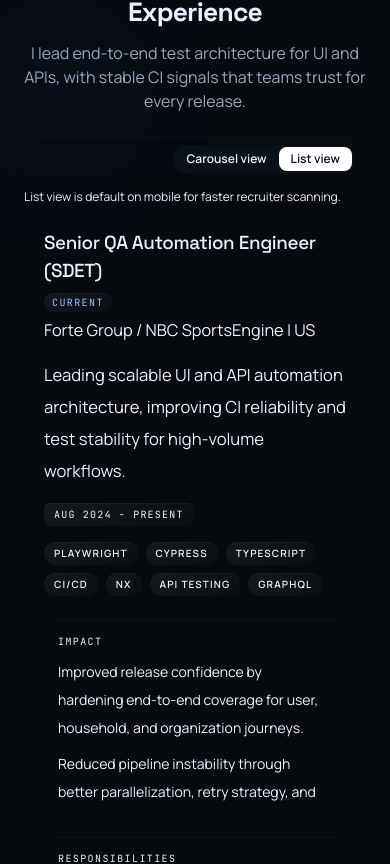
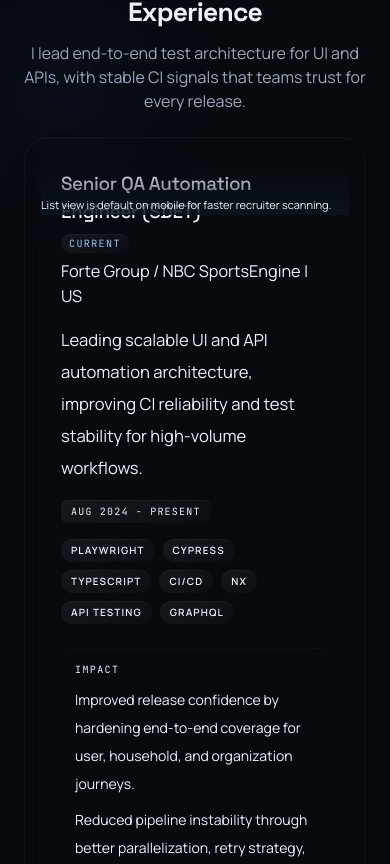
Before and after one commit to lucasvacis87/portfolio-lucas-vacis, a React (Vite) app: page / in a window 390 px wide. Shown: the part 6911-7775 px from the top of the page. Built offline with nearby package versions, Linux system fonts and the light colour scheme.

Commit message:
feat(experience): unify carousel/list visuals and deploy-ready interactions

```diff
--- a/src/components/sections/ExperienceSection.tsx
+++ b/src/components/sections/ExperienceSection.tsx
@@ -45,31 +45,7 @@ export function ExperienceSection(): JSX.Element {
   const canGoPrevious = activeIndex > 0;
   const canGoNext = activeIndex < experience.length - 1;
   const showCurrentRoleButton = activeIndex !== 0;
-
-  const renderViewToggle = (): JSX.Element => (
-    <div role="group" aria-label="Experience section view toggle" className="inline-flex rounded-xl bg-[#0b1118] p-0.5">
-      <button
-        type="button"
-        onClick={() => setViewMode("carousel")}
-        aria-pressed={viewMode === "carousel"}
-        className={`rounded-lg px-3 py-1 text-xs font-semibold transition sm:text-sm ${
-          viewMode === "carousel" ? "bg-white text-[#09111a]" : "text-text/70 hover:bg-white/[0.08] hover:text-text"
-        } focus-visible:outline-none focus-visible:ring-2 focus-visible:ring-accent focus-visible:ring-offset-2 focus-visible:ring-offset-bg`}
-      >
-        Carousel view
-      </button>
-      <button
-        type="button"
-        onClick={() => setViewMode("list")}
-        aria-pressed={viewMode === "list"}
-        className={`rounded-lg px-3 py-1 text-xs font-semibold transition sm:text-sm ${
-          viewMode === "list" ? "bg-white text-[#09111a]" : "text-text/70 hover:bg-white/[0.08] hover:text-text"
-        } focus-visible:outline-none focus-visible:ring-2 focus-visible:ring-accent focus-visible:ring-offset-2 focus-visible:ring-offset-bg`}
-      >
-        List view
-      </button>
-    </div>
-  );
+  const boardPosition = viewMode === "carousel" ? carouselPosition : activeIndex;
 
   return (
     <Section id="experience" variant="flow" accent="aqua" headerAlign="center" title="Experience" subtitle={experienceIntro.subtitle}>
@@ -83,9 +59,9 @@ export function ExperienceSection(): JSX.Element {
         </div>
       ) : null}
 
+      <div className="mt-6 rounded-[1.5rem] border border-white/[0.04] bg-[#0d141e]/68 p-3 shadow-[inset_0_1px_0_rgba(255,255,255,0.02),0_20px_42px_rgba(0,0,0,0.32)] sm:p-4">
+        <div className="grid gap-3 lg:grid-cols-[minmax(0,1fr)_6.25rem_9.5rem] lg:items-start">
           {viewMode === "carousel" ? (
-        <div className="mt-7 rounded-[1.5rem] bg-[#0c121b]/62 p-4 shadow-[inset_0_1px_0_rgba(255,255,255,0.025),0_18px_40px_rgba(0,0,0,0.3)]">
-          <div className="grid gap-3 lg:grid-cols-[minmax(0,1fr)_6.25rem_9.5rem] lg:items-center">
             <ExperienceCarousel
               items={experience}
               activeIndex={activeIndex}
@@ -97,28 +73,9 @@ export function ExperienceSection(): JSX.Element {
               scrollEnabled={isCarouselScrollEnabled}
               onEnableScroll={() => setIsCarouselScrollEnabled(true)}
             />
-            <ExperienceYearRail items={experience} position={carouselPosition} reducedMotion={Boolean(prefersReducedMotion)} />
-
-            <NavigationControls
-              viewMode={viewMode}
-              onViewModeChange={setViewMode}
-              canGoPrevious={canGoPrevious}
-              canGoNext={canGoNext}
-              showCurrentRole={showCurrentRoleButton}
-              onPrevious={() => setActiveIndex((index) => clampIndex(index - 1))}
-              onNext={() => setActiveIndex((index) => clampIndex(index + 1))}
-              onCurrentRole={() => setActiveIndex(0)}
-            />
-          </div>
-        </div>
           ) : (
-        <div className="mt-6 space-y-2">
-          <div className="flex flex-wrap items-center justify-end gap-3 rounded-2xl bg-[#0f161f]/74 px-3 py-2 shadow-[inset_0_1px_0_rgba(255,255,255,0.03),0_10px_28px_rgba(0,0,0,0.2)] md:px-4">
-            {renderViewToggle()}
-          </div>
-          {isMobile ? (
-            <p className="text-xs text-text/50">List view is default on mobile for faster recruiter scanning.</p>
-          ) : null}
+            <div className="relative rounded-[1.25rem] bg-[#0d141e]/74 p-1 shadow-[0_18px_36px_rgba(0,0,0,0.24)] sm:p-2">
+              <div className="space-y-2.5">
                 {experience.map((item, index) => (
                   <ExperienceCard
                     key={`${item.role}-${item.company}-${item.start}`}
@@ -130,7 +87,35 @@ export function ExperienceSection(): JSX.Element {
                   />
                 ))}
               </div>
+              {isMobile ? (
+                <p className="pointer-events-none sticky bottom-0 mt-3 bg-gradient-to-t from-[#0d141e]/90 to-transparent pt-8 text-[11px] text-text/44">
+                  List view is default on mobile for faster recruiter scanning.
+                </p>
+              ) : null}
+            </div>
           )}
+
+          {viewMode === "carousel" ? (
+            <ExperienceYearRail items={experience} position={boardPosition} reducedMotion={Boolean(prefersReducedMotion)} />
+          ) : (
+            <div className="hidden lg:block" aria-hidden="true" />
+          )}
+
+          <NavigationControls
+            viewMode={viewMode}
+            onViewModeChange={setViewMode}
+            disableCarouselToggle={isMobile}
+            canGoPrevious={canGoPrevious}
+            canGoNext={canGoNext}
+            showCurrentRole={showCurrentRoleButton}
+            showTimelineControls={viewMode === "carousel"}
+            timelineDisabled={viewMode === "carousel" && !isCarouselScrollEnabled}
+            onPrevious={() => setActiveIndex((index) => clampIndex(index - 1))}
+            onNext={() => setActiveIndex((index) => clampIndex(index + 1))}
+            onCurrentRole={() => setActiveIndex(0)}
+          />
+        </div>
+      </div>
     </Section>
   );
 }
--- a/src/components/sections/experience/ExperienceCard.tsx
+++ b/src/components/sections/experience/ExperienceCard.tsx
@@ -5,6 +5,7 @@ type ExperienceCardProps = {
   item: ExperienceItem;
   mode: "carousel" | "list";
   isActive: boolean;
+  isLocked?: boolean;
   carouselVariant?: "active" | "adjacent";
   listStatic?: boolean;
   isInteractive?: boolean;
@@ -45,6 +46,7 @@ export function ExperienceCard({
   item,
   mode,
   isActive,
+  isLocked = false,
   carouselVariant = "active",
   listStatic = false,
   isInteractive = true,
@@ -57,7 +59,12 @@ export function ExperienceCard({
   const transition = reducedMotion ? { duration: 0 } : { duration: 0.24, ease: [0.2, 1, 0.3, 1] };
   const isAdjacentCarouselCard = mode === "carousel" && carouselVariant === "adjacent";
   const shouldShowDetails = mode === "carousel" ? isActive && !isAdjacentCarouselCard : listStatic || listDetailsExpanded;
-  const compactCarouselDetails = mode === "list";
+  const compactCarouselDetails = false;
+  const lockedInactiveOpacity = 0.6;
+  const interactiveInactiveOpacity = 0.68;
+  const inactiveOpacity = isLocked ? lockedInactiveOpacity : interactiveInactiveOpacity;
+  const inactiveScale = isLocked ? 0.975 : 0.98;
+  const inactiveBlur = isLocked ? "blur(1.2px)" : "blur(0.8px)";
 
   return (
     <motion.article
@@ -81,6 +88,10 @@ export function ExperienceCard({
           ? "transform-gpu cursor-pointer will-change-transform focus-visible:outline-none focus-visible:ring-2 focus-visible:ring-accent focus-visible:ring-offset-2 focus-visible:ring-offset-bg [backface-visibility:hidden]"
           : ""
       } ${
+        mode === "list"
+          ? "shadow-[0_8px_20px_rgba(0,0,0,0.2)] hover:bg-[#121d2d]/86 hover:shadow-[0_12px_24px_rgba(0,0,0,0.24)]"
+          : ""
+      } ${
         mode === "carousel" && isAdjacentCarouselCard
           ? "min-h-[10.5rem] md:min-h-[11.25rem]"
           : mode === "carousel"
@@ -90,11 +101,15 @@ export function ExperienceCard({
       animate={
         mode === "carousel"
           ? {
-              scale: isActive ? 1.02 : 0.98,
-              opacity: isActive ? 1 : 0.68,
+              scale: isActive ? (isLocked ? 1.025 : 1.02) : inactiveScale,
+              opacity: isActive ? 1 : inactiveOpacity,
               y: 0,
               backgroundColor: isActive ? "rgba(18, 28, 44, 0.9)" : "rgba(16, 24, 39, 0.78)",
-              boxShadow: isActive ? "0 18px 38px rgba(0,0,0,0.34), 0 0 20px rgba(78,128,255,0.07)" : "0 8px 20px rgba(0,0,0,0.22)"
+              boxShadow: isActive
+                ? isLocked
+                  ? "0 24px 50px rgba(0,0,0,0.42), 0 0 22px rgba(78,128,255,0.08)"
+                  : "0 18px 38px rgba(0,0,0,0.34), 0 0 20px rgba(78,128,255,0.07)"
+                : "0 8px 20px rgba(0,0,0,0.22)"
             }
           : undefined
       }
@@ -109,7 +124,7 @@ export function ExperienceCard({
         animate={{
           opacity: isActive ? 1 : 0.92,
           y: isActive ? 0 : 2,
-          filter: mode === "carousel" ? (isActive ? "blur(0px)" : "blur(1.5px)") : "blur(0px)"
+          filter: mode === "carousel" ? (isActive ? "blur(0px)" : inactiveBlur) : "blur(0px)"
         }}
         transition={reducedMotion ? { duration: 0 } : { duration: 0.22, ease: "easeOut" }}
       >
--- a/src/components/sections/experience/ExperienceYearRail.tsx
+++ b/src/components/sections/experience/ExperienceYearRail.tsx
@@ -26,8 +26,8 @@ export function ExperienceYearRail({ items, position, reducedMotion }: Experienc
   const nearestIndex = Math.round(position);
 
   return (
-    <aside className="hidden h-[46rem] w-[6.25rem] lg:block" aria-hidden="true">
-      <div className="relative h-full overflow-hidden rounded-2xl bg-[#0f161f]/28">
+    <aside className="hidden h-[43rem] w-[6.25rem] lg:block" aria-hidden="true">
+      <div className="relative h-full overflow-hidden rounded-2xl bg-[#0f161f]/24">
         <div className="pointer-events-none absolute inset-y-0 left-2 w-px bg-gradient-to-b from-transparent via-white/22 to-transparent" />
         {items.map((item, index) => {
           const distance = index - position;
```
Also changed, not shown: src/components/sections/experience/ExperienceCarousel.tsx (+22 -5 lines), src/components/sections/experience/NavigationControls.tsx (+33 -8 lines). Lines whose indentation alone changed are shown as unchanged.
